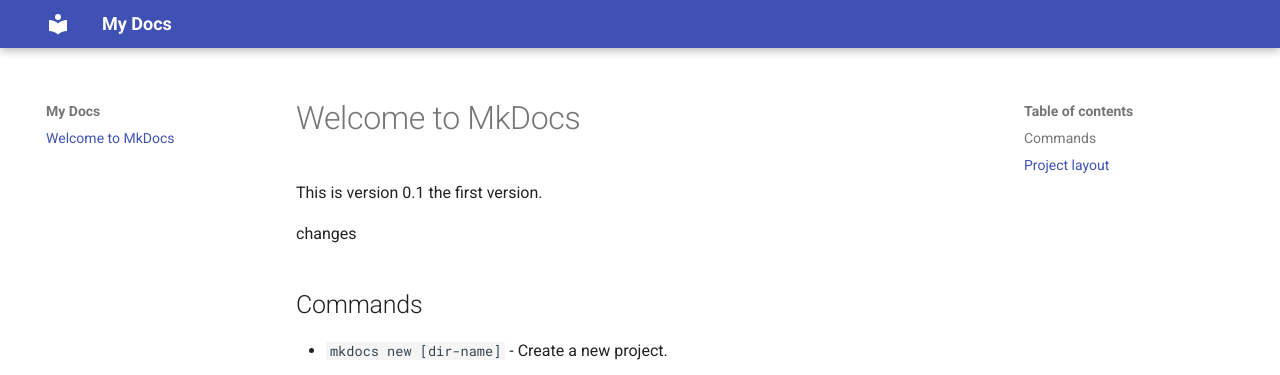
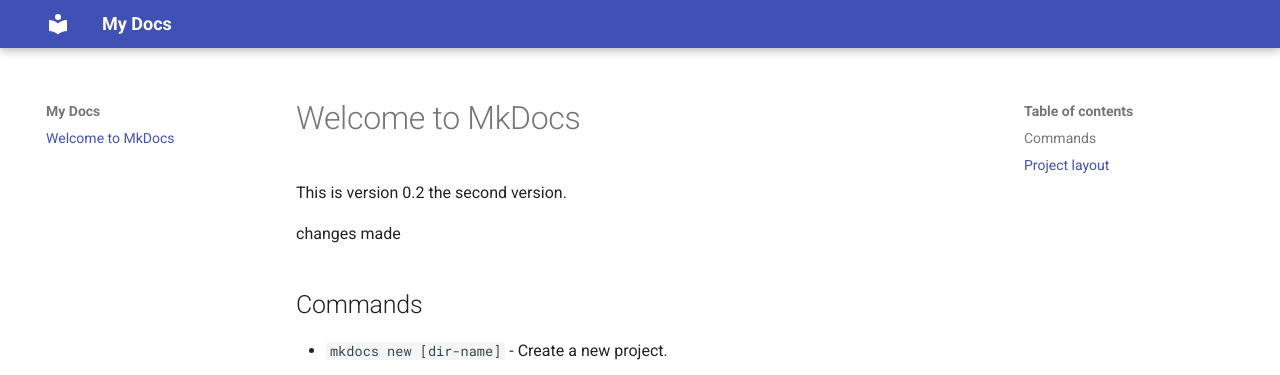
Before and after one commit to DrR0X-glitch/version-test, an MkDocs documentation site: the page built from docs/index.md, in a window 1280 px wide. Shown: the top 375 px of the page. Built offline with MkDocs 1.6.1 and Material for MkDocs 9.7.7, drawn with Linux system fonts in a browser that asks for light colours; the version menu is left out.

Commit message:
Add changes to homepage

```diff
--- a/docs/index.md
+++ b/docs/index.md
@@ -1,8 +1,8 @@
 # Welcome to MkDocs
 
-This is version 0.1 the first version.
+This is version 0.2 the second version.
 
-changes
+changes made
 
 ## Commands
 
```
